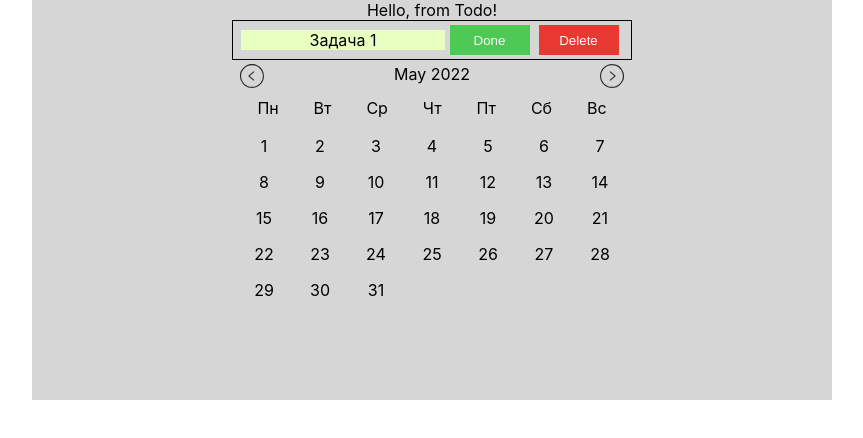
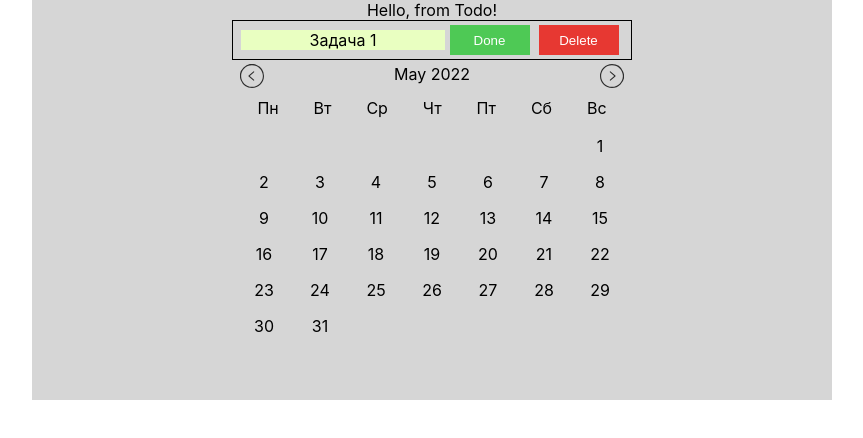
Before and after one commit to Vasya1988/ToDoReact, a React (Create React App) app: page / in a window 1280 px wide. Shown: the top 438 px of the page, without its empty margins (208-1071 px from the left). Built offline with nearby package versions, Linux system fonts and the light colour scheme.

Commit message:
calendar was updated

```diff
--- a/src/App.js
+++ b/src/App.js
@@ -5,39 +5,42 @@ import Todo from './containers/todo/Todo';
 
 function App() {
 
+  // Месяцы, для отображения в календаре
   const allMonth = [
     'January', 'Ferburay', 'March', 'April', 'May', 'June', 'July', 'August', 'September', 'October', 'November', 'December'
   ]
+  // Объект даты
   const [date, setDate] = useState(new Date());
   const year = date.getFullYear();
   const month = date.getMonth();
   const lastDay = new Date(year, month + 1, 0);
 
+  // Работаем в календаре с этой переменной
   const day = new Date(year, month, 1)
-
-  // const [dayNumber, setDayNumber] = useState(day.getDay() - 1);
-  // if (dayNumber === 0) {
-  //   dayNumber = 6;
-  // }
+  // Сюда добавляем недели меяца
   let weekLines = [];
+  // Счетчик количества недель
   let week = 0;
 
+  // Рендер календаря
   const calendar = () => {
+    // Счетчик
     let i = 0;
+    // Сюда добалвяем дни недели
     let dayLines = [];
 
     while (day.getMonth() === month) {
       // Дни недели
       const weekLenght = () => {
-        while(i < 7) {
+        // Выполнять, когда i и day.getDay() оба равны нулю, что бы сдвинуть пустые дни в первой неделе
+        if ( i === day.getDay() ) {
+          console.log('fff');
+          i = -7;
+          while ( i < 0) {
             // Проверка первой недели
             if (week ==0) {
               // Заполняем пустые Td
               if (i < day.getDay()-1) {
-            if (month === 4) {
-              console.log('May --> ', month)
-            }
-            // console.log(day.getDay())
                 dayLines.push(<td key={i}></td>);
               } else {
                 dayLines.push(<td key={i}>{day.getDate()}</td>)
@@ -49,20 +52,40 @@ function App() {
                 day.setDate(day.getDate() + 1);
             }
             i++
-      } }//
-      weekLenght()
+          }
+        } // while i<0
+
+        // Выполнять в обычном порядке
+        else {
+          while(i < 7) {
+            // Проверка первой недели
+            if (week ==0) {
+              // Заполняем пустые Td
+              if (i < day.getDay()-1) {
+                dayLines.push(<td key={i}></td>);
+              } else {
+                dayLines.push(<td key={i}>{day.getDate()}</td>)
+                day.setDate(day.getDate() + 1);
+              }
+              // Заполняем Td
+            } else {
+                dayLines.push(<td key={i}>{day.getDate()}</td>)
+                day.setDate(day.getDate() + 1);
+            }
+            i++
+          } }// while i<7
+        }
+      // Замкнуть цикл (day.getMonth() === month)
       if(day.getDate() > lastDay.getDate()) {
-
         break
       }
+      // Повторно вызывать, для добавления следующей недели
+      weekLenght()
       week++
-      // console.log('DayNumber --> ', dayNumber)
-      // console.log('Day --> ', day.getDate())
-      // console.log('i --> ', i)
-      changeDate()
       return weekLines.push(<tr key={week}>{dayLines}</tr>), calendar()
-    } //
+    } // (day.getMonth() === month)
 
+    // Последняя неделя, для удаления дней следующего месяца
     const lastWeekArray = Array.from(weekLines[weekLines.length-1].props.children);
 
     // Убираем даты следующего месяца
@@ -74,14 +97,13 @@ function App() {
     while(weekLines[weekLines.length-1].props.children.length < 7) {
       let flag = weekLines[weekLines.length-1].props.children.length;
       weekLines[weekLines.length-1].props.children.push(<td key={flag}></td>);
-      // console.log(weekLines[weekLines.length-1].props.children)
     }
     // Убираем даты следующего месяца
-    console.log('is i --> ', i)
     i++
     return weekLines
   } //
 
+  // Смена месяца
   const changeDate = (way) => {
     if (way === 'back') {
       console.log(way);
```
Lines whose indentation alone changed are shown as unchanged.
